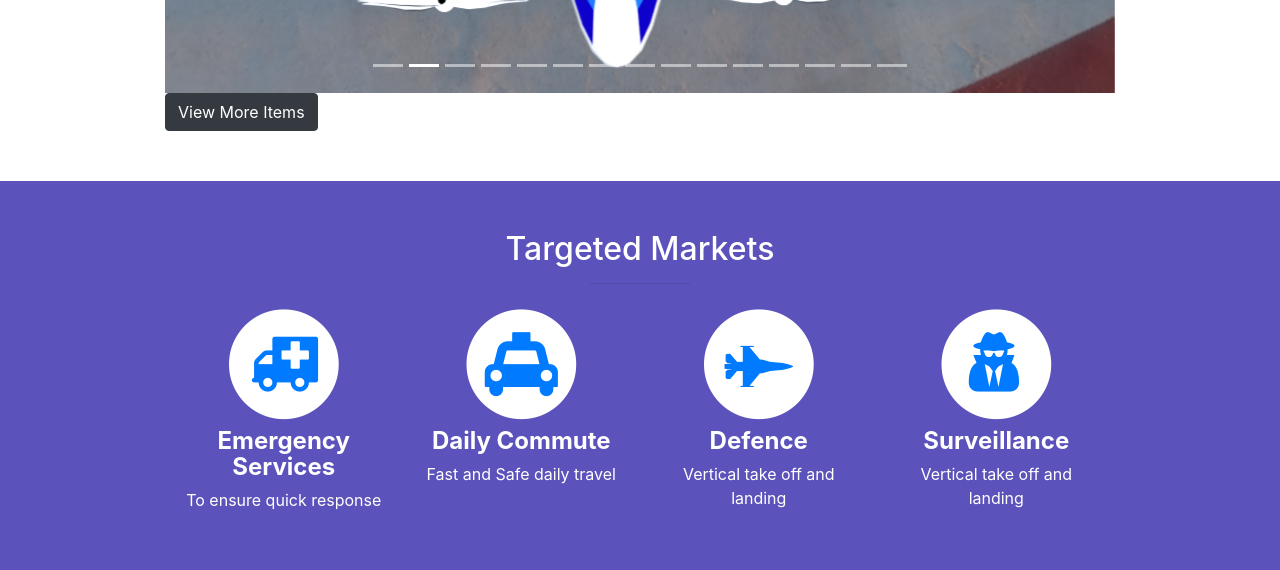
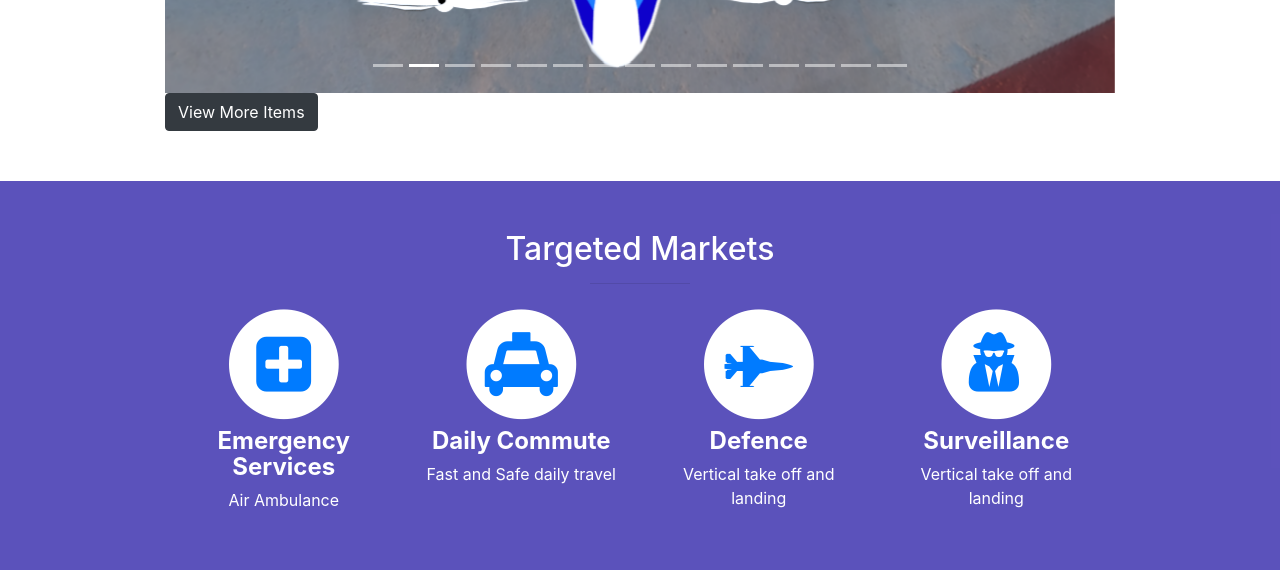
Before and after one commit to Vimanika/vimanika.github.io, a website with bundled scripts: page index.html in a window 1280 px wide. Shown: the part 2327-2897 px from the top of the page. Built offline with nearby package versions, Linux system fonts and the light colour scheme.

Commit message:
img update

```diff
--- a/index.html
+++ b/index.html
@@ -253,12 +253,12 @@
                   <div class="service-item">
                     <span class="fa-stack fa-4x">
                       <i class="fa fa-circle fa-stack-2x"></i>
-                      <i class="fa fa-ambulance fa-stack-1x text-primary"></i>
+                      <i class="fa fa-plus-square fa-stack-1x text-primary"></i>
                     </span>
                     <h4>
                       <strong>Emergency Services</strong>
                     </h4>
-                    <p>To ensure quick response</p>
+                    <p>Air Ambulance</p>
                     <!-- <a href="#" class="btn btn-light">Learn More</a> -->
                   </div>
                 </div>
```
